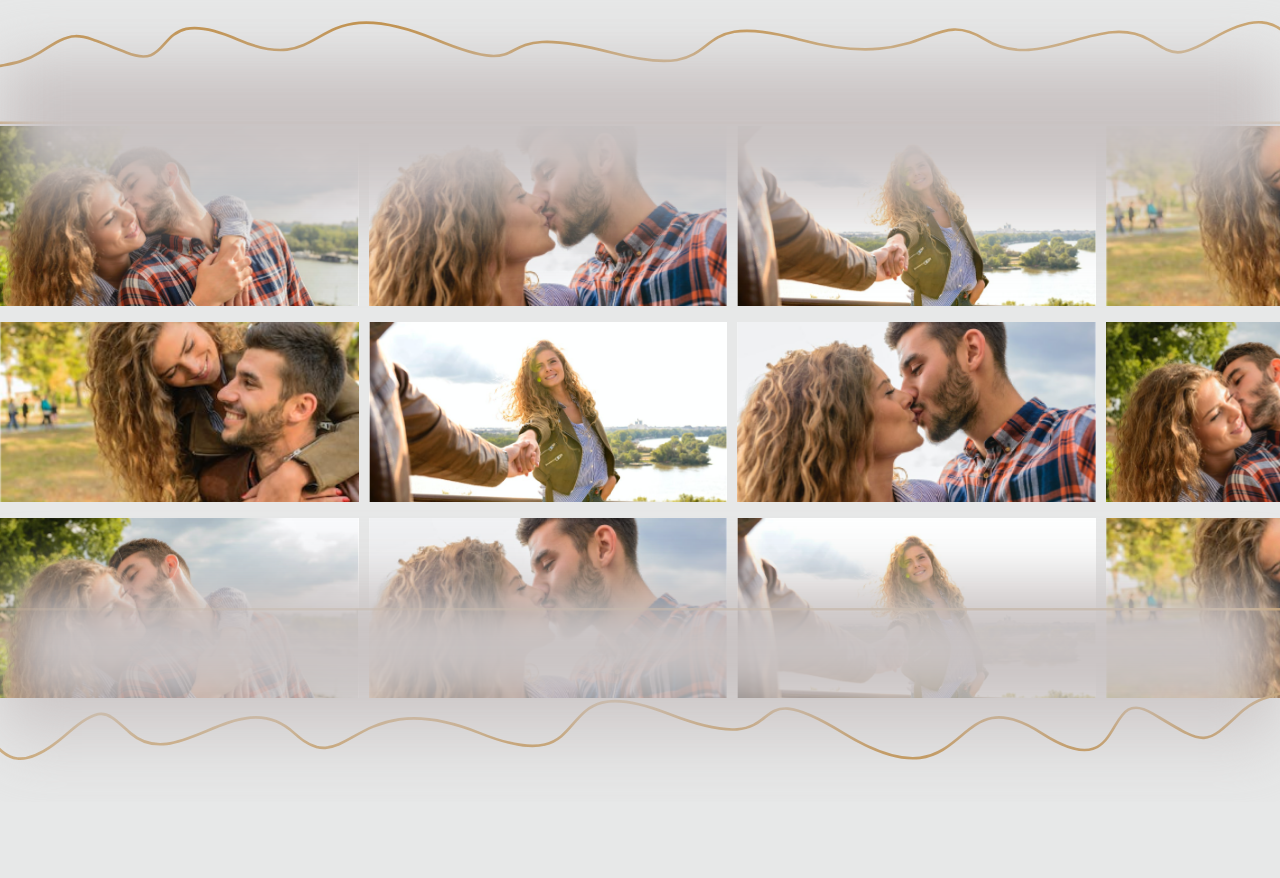
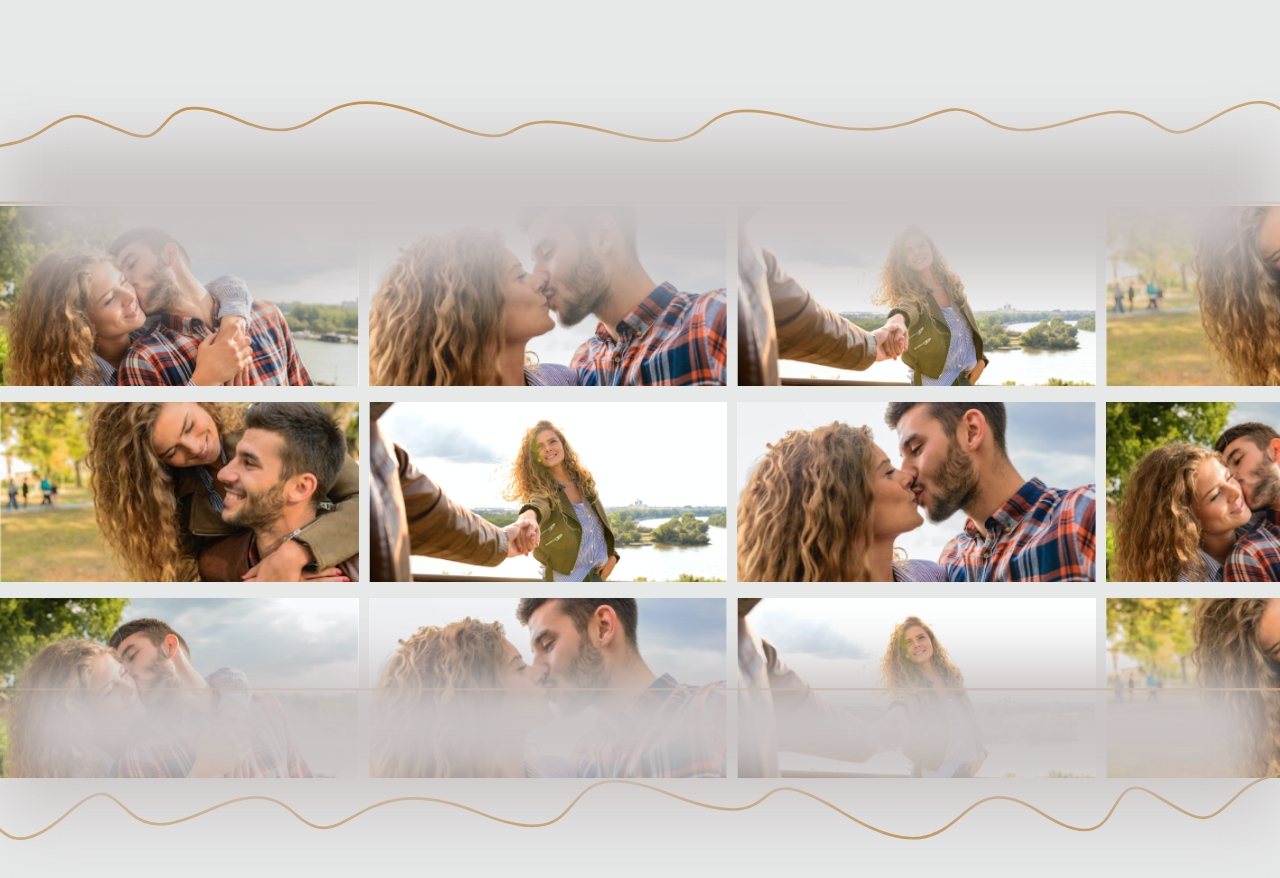
Before and after one commit to DuaneDave/wedding-app, a Next.js app: page / in a window 1280 px wide. Shown: the part 1244-2122 px from the top of the page. Before the commit the page ends 2046 px from the top, so only its background shows below. Built offline with nearby package versions, Linux system fonts and the light colour scheme; a web font is replaced by a local one.

Commit message:
Fix up and down spacing

```diff
--- a/component/slideShow/slide.module.css
+++ b/component/slideShow/slide.module.css
@@ -1,6 +1,6 @@
 .slideContainer {
   position: relative;
-  margin-block: 5rem;
+  margin-block: 10rem;
 }
 
 .slide div:not(:last-of-type) {
```
